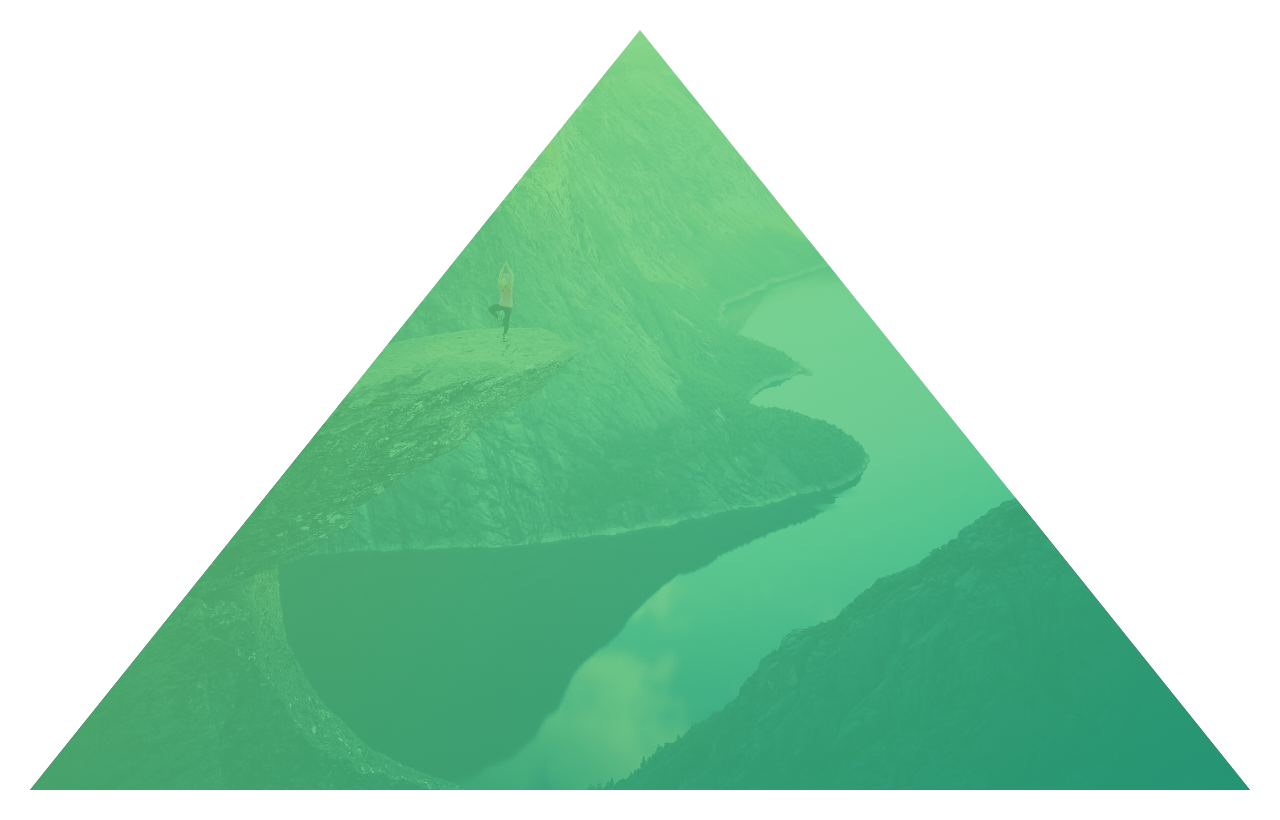
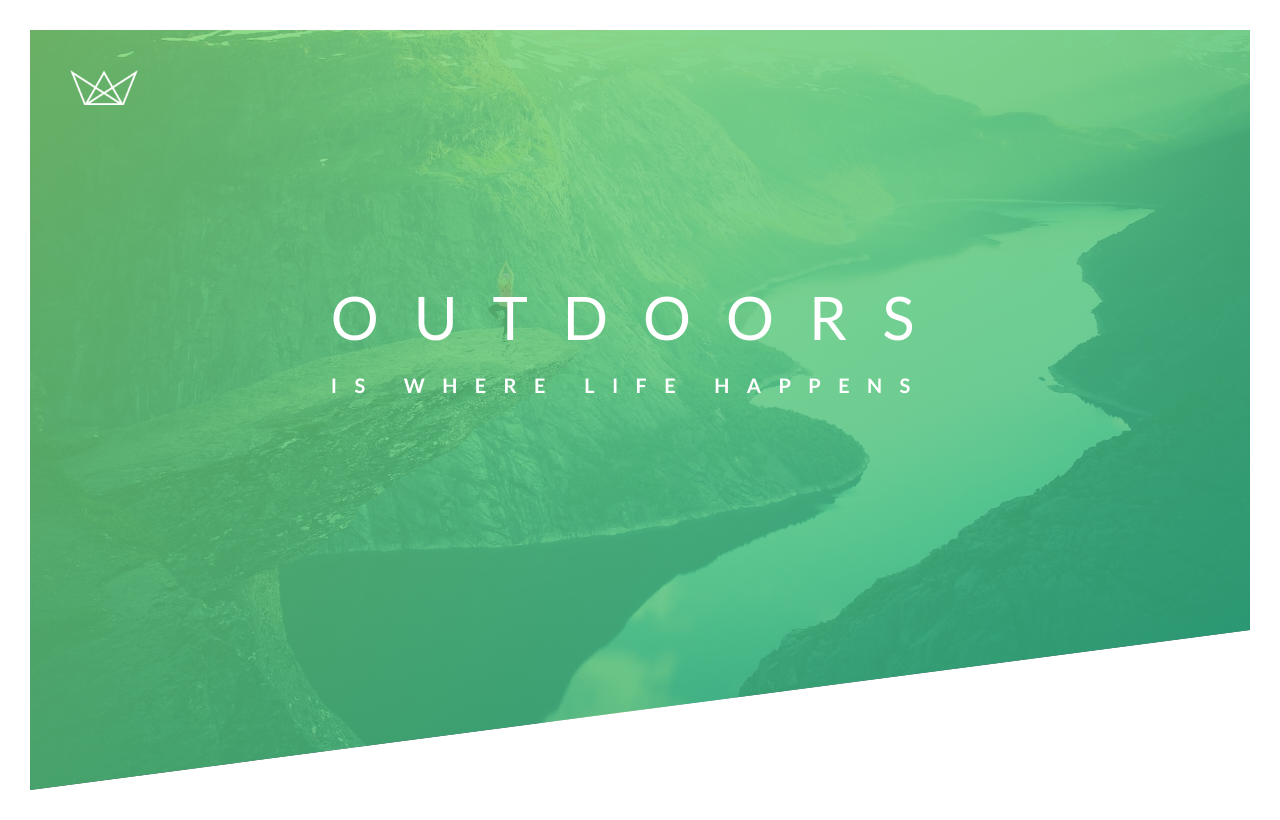
Before and after one commit to jacobstrazhevskyi/udemy-natours, a website built with Parcel: page src/index.html in a window 1280 px wide. Built offline with nearby package versions, Linux system fonts and the light colour scheme.

Commit message:
added header and title with logo in him (styled)

```diff
--- a/src/css/style.css
+++ b/src/css/style.css
@@ -18,13 +18,51 @@ body {
   font-weight: 400;
   font-size: 16px;
   line-height: 1.7;
+  color: #f0f0f0;
   padding: 30px;
 }
 
 .header {
+  position: relative;
   height: 95vh;
   background-image: linear-gradient(to right bottom, rgba(126, 213, 111, 0.8), rgba(40, 180, 133, 0.8)), url("../img/hero.jpg");
   background-size: cover;
   background-position: top;
-  clip-path: polygon(50% 0, 100% 100%, 100% 100%, 0 100%);
+  clip-path: polygon(0 0, 100% 0, 100% 75vh, 0 100%);
 }
+
+.logo-box {
+  position: absolute;
+  top: 40px;
+  left: 40px;
+}
+
+.logo-box__logo {
+  height: 35px;
+}
+
+.text-box {
+  position: absolute;
+  top: 40%;
+  left: 50%;
+  transform: translate(-50%, -50%);
+}
+
+.heading-primary {
+  color: #ffffff;
+  text-transform: uppercase;
+}
+
+.heading-primary__main {
+  display: block;
+  font-weight: 400;
+  font-size: 60px;
+  letter-spacing: 35px;
+}
+
+.heading-primary__sub {
+  display: block;
+  font-weight: 700;
+  font-size: 20px;
+  letter-spacing: 17.4px;
+}
--- a/src/index.html
+++ b/src/index.html
@@ -14,7 +14,15 @@
     </head>
     <body>
         <header class="header">
-
+            <div class="logo-box">
+                <img src="img/logo-white.png" alt="logo" class="logo-box__logo">
+            </div>
+            <div class="text-box">
+                <h1 class="text-box__heading-primary heading-primary">
+                    <span class="heading-primary__main">outdoors</span>
+                    <span class="heading-primary__sub">is where life happens</span>
+                </h1>
+            </div>
         </header>
     </body>
 </html>
```
